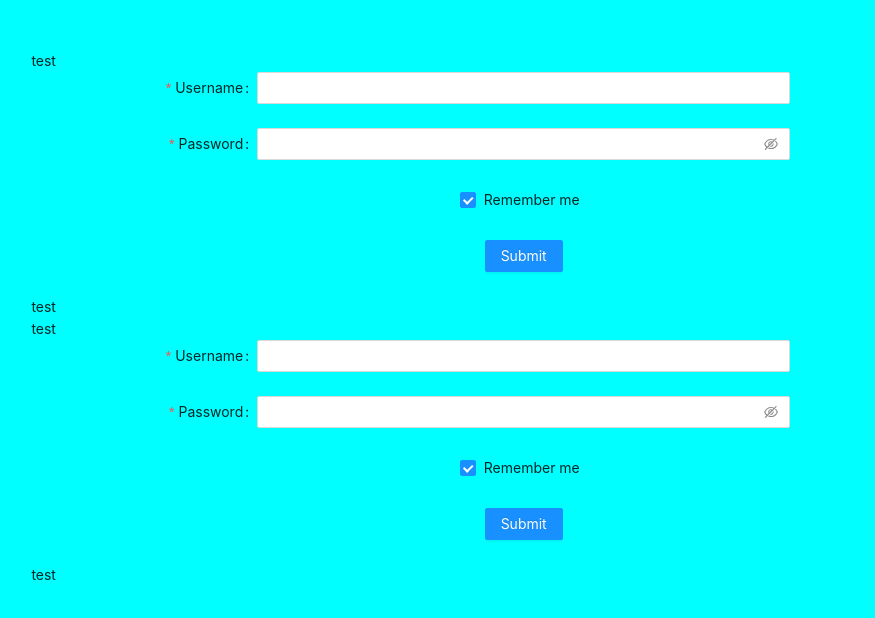
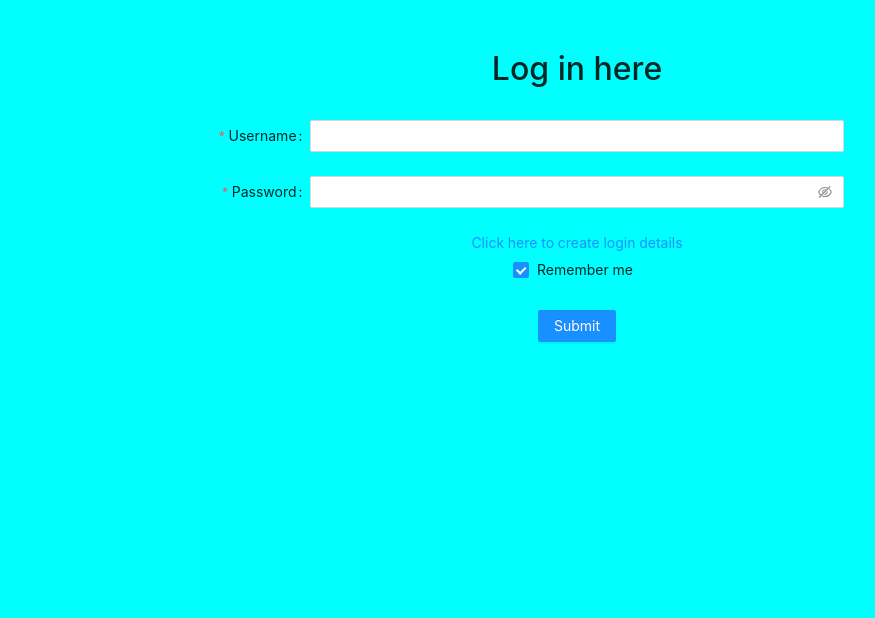
Before and after one commit to Stark-program/ToDoList, a React (Create React App) app: page / in a window 1280 px wide. Shown: the top 618 px of the page, without its empty margins (63-938 px from the left). Built offline with nearby package versions, Linux system fonts and the light colour scheme.

Commit message:
completed sign up page and log in page

```diff
--- a/src/app/App.css
+++ b/src/app/App.css
@@ -43,3 +43,12 @@ ul {
   background: none;
   color: red;
 }
+.password_login {
+  margin-bottom: 0;
+}
+.sign_up_link {
+  cursor: pointer;
+}
+.sign_up_header {
+  margin-bottom: 2rem;
+}
--- a/src/app/App.js
+++ b/src/app/App.js
@@ -16,6 +16,7 @@ const App = () => {
   const [list, setList] = useState([]);
   const [isLoginPage, setIsLoginPage] = useState(true);
   const [isToDoLists, setIsToDoLists] = useState(false);
+  const [isSignUp, setIsSignUp] = useState(false);
 
   // adds the new state variable (task) item to an array via concat, and
   //updates the state (list) variable with the new item.
@@ -88,6 +89,75 @@ const App = () => {
         <div className="col-sm-2"></div>
       </div>
     ));
+  const onFinish = (values) => {
+    axios
+      .post("http://localhost:3001/users", values)
+      .then((res) => {
+        console.log("User submitted", res);
+      })
+      .catch((err) => {
+        console.log(err);
+      });
+    console.log("Success:", values);
+    setIsSignUp(false);
+    setIsLoginPage(true);
+  };
+
+  const onFinishFailed = (errorInfo) => {
+    console.log("Failed:", errorInfo);
+  };
+  const render_Sign_Up = () => {
+    return (
+      <div className="sign_up_form">
+        <h2 className="sign_up_header">
+          Please enter in a username and password to sign up
+        </h2>
+        <Form
+          name="basic"
+          labelCol={{ span: 7 }}
+          wrapperCol={{ span: 10 }}
+          initialValues={{ remember: true }}
+          onFinish={onFinish}
+          onFinishFailed={onFinishFailed}
+        >
+          <Form.Item
+            label="Username"
+            name="username"
+            rules={[{ required: true, message: "Please input your username!" }]}
+          >
+            <Input />
+          </Form.Item>
+
+          <Form.Item
+            label="Password"
+            name="password"
+            rules={[{ required: true, message: "Please input your password!" }]}
+          >
+            <Input.Password />
+          </Form.Item>
+
+          <Form.Item
+            name="remember"
+            valuePropName="checked"
+            wrapperCol={{ offset: 7, span: 10, offset: 7 }}
+          >
+            <Checkbox>Remember me</Checkbox>
+          </Form.Item>
+
+          <Form.Item wrapperCol={{ offset: 7, span: 10 }}>
+            <Button type="primary" htmlType="submit">
+              Submit
+            </Button>
+          </Form.Item>
+        </Form>
+      </div>
+    );
+  };
+
+  const signUpClick = () => {
+    setIsLoginPage(false);
+    setIsSignUp(true);
+  };
 
   const loginPage = () => {
     const onLogin = (values) => {
@@ -113,32 +183,18 @@ const App = () => {
     const onLoginFailed = (errorInfo) => {
       console.log("Failed:", errorInfo);
     };
-    const onFinish = (values) => {
-      axios
-        .post("http://localhost:3001/users", values)
-        .then((res) => {
-          console.log("User submitted", res);
-        })
-        .catch((err) => {
-          console.log(err);
-        });
-      console.log("Success:", values);
-    };
 
-    const onFinishFailed = (errorInfo) => {
-      console.log("Failed:", errorInfo);
-    };
     return (
       <div className="log_in_page">
+        <h2 className="sign_up_header">Log in here</h2>
         <Form
           name="basic"
-          labelCol={{ span: 6 }}
+          labelCol={{ span: 7 }}
           wrapperCol={{ span: 10 }}
           initialValues={{ remember: true }}
-          onFinish={onFinish}
-          onFinishFailed={onFinishFailed}
+          onFinish={onLogin}
+          onFinishFailed={onLoginFailed}
         >
-          <Col span={4}>test</Col>
           <Form.Item
             label="Username"
             name="username"
@@ -151,64 +207,28 @@ const App = () => {
             label="Password"
             name="password"
             rules={[{ required: true, message: "Please input your password!" }]}
+            className="password_login"
           >
             <Input.Password />
           </Form.Item>
-
+          <div>
+            <a href="#" className="sign_up_link" onClick={signUpClick}>
+              Click here to create login details
+            </a>
+          </div>
           <Form.Item
             name="remember"
             valuePropName="checked"
-            wrapperCol={{ offset: 6, span: 10 }}
+            wrapperCol={{ offset: 7, span: 10 }}
           >
             <Checkbox>Remember me</Checkbox>
           </Form.Item>
 
-          <Form.Item wrapperCol={{ offset: 6, span: 10 }}>
+          <Form.Item wrapperCol={{ offset: 7, span: 10 }}>
             <Button type="primary" htmlType="submit">
               Submit
             </Button>
           </Form.Item>
-          <Col span={4}>test</Col>
-        </Form>
-        <Form
-          name="basic"
-          labelCol={{ span: 6 }}
-          wrapperCol={{ span: 10 }}
-          initialValues={{ remember: true }}
-          onFinish={onLogin}
-          onFinishFailed={onLoginFailed}
-        >
-          <Col span={4}>test</Col>
-          <Form.Item
-            label="Username"
-            name="username"
-            rules={[{ required: true, message: "Please input your username!" }]}
-          >
-            <Input />
-          </Form.Item>
-
-          <Form.Item
-            label="Password"
-            name="password"
-            rules={[{ required: true, message: "Please input your password!" }]}
-          >
-            <Input.Password />
-          </Form.Item>
-
-          <Form.Item
-            name="remember"
-            valuePropName="checked"
-            wrapperCol={{ offset: 6, span: 10 }}
-          >
-            <Checkbox>Remember me</Checkbox>
-          </Form.Item>
-
-          <Form.Item wrapperCol={{ offset: 6, span: 10 }}>
-            <Button type="primary" htmlType="submit">
-              Submit
-            </Button>
-          </Form.Item>
-          <Col span={4}>test</Col>
         </Form>
       </div>
     );
@@ -274,6 +294,7 @@ const App = () => {
 
   return (
     <div className="App">
+      {isSignUp ? render_Sign_Up() : null}
       {isLoginPage ? loginPage() : null}
       {isToDoLists ? toDoLists() : null}
     </div>
```
Also changed, not shown: 1 other file (tests, documents, lock files or other folders).
